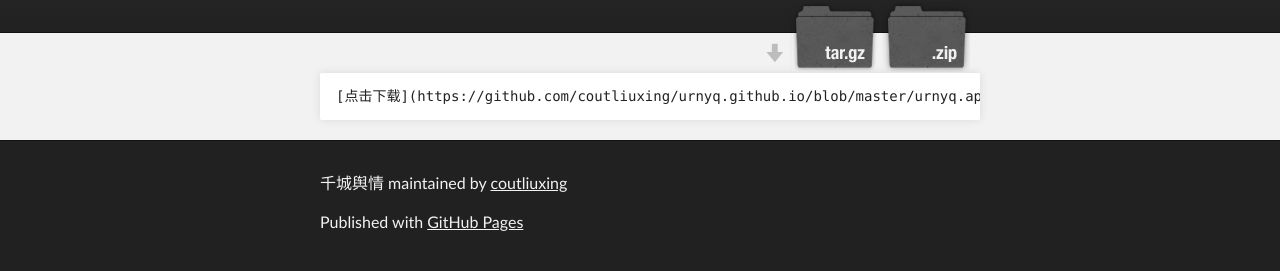
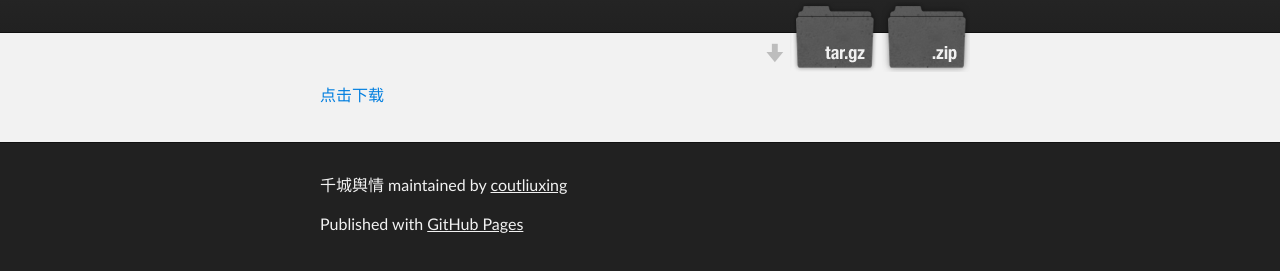
Before and after one commit to coutliuxing/urnyq.github.io, a plain HTML site: page index.html in a window 1280 px wide. Shown: the part 213-484 px from the top of the page. Drawn offline with Linux system fonts and the light colour scheme.

Commit message:
Create gh-pages branch via GitHub

```diff
--- a/index.html
+++ b/index.html
@@ -31,8 +31,7 @@
     <!-- MAIN CONTENT -->
     <div id="main_content_wrap" class="outer">
       <section id="main_content" class="inner">
-        <pre><code>[点击下载](https://github.com/coutliuxing/urnyq.github.io/blob/master/urnyq.apk)
-</code></pre>
+        <p><a href="https://github.com/coutliuxing/urnyq.github.io/blob/master/urnyq.apk">点击下载</a></p>
       </section>
     </div>
 
```
Also changed, not shown: params.json (+1 -1 lines).
